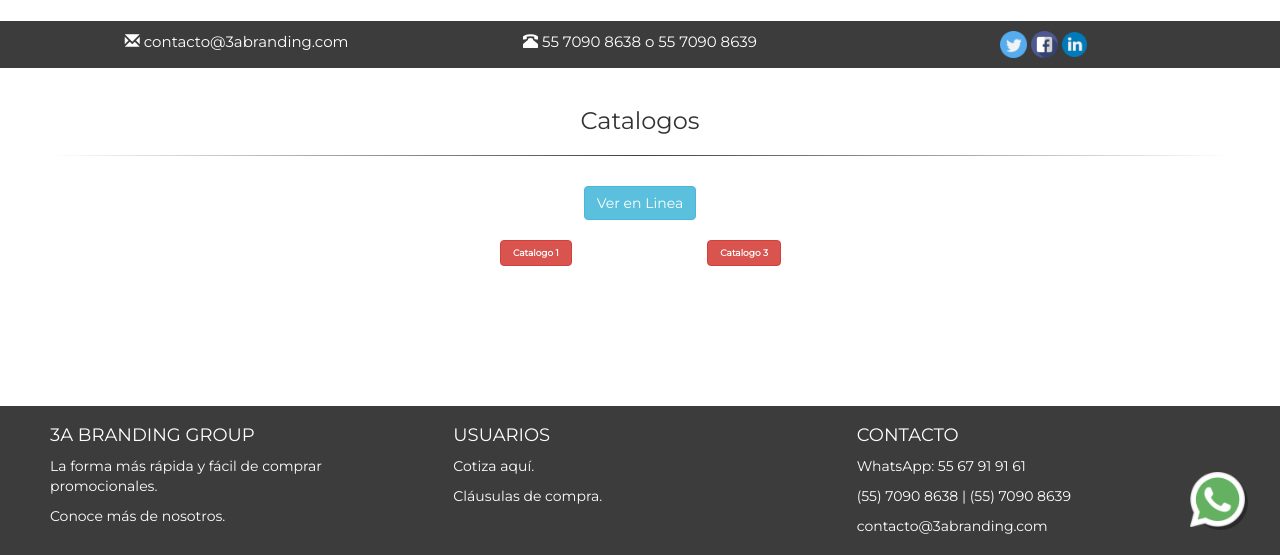
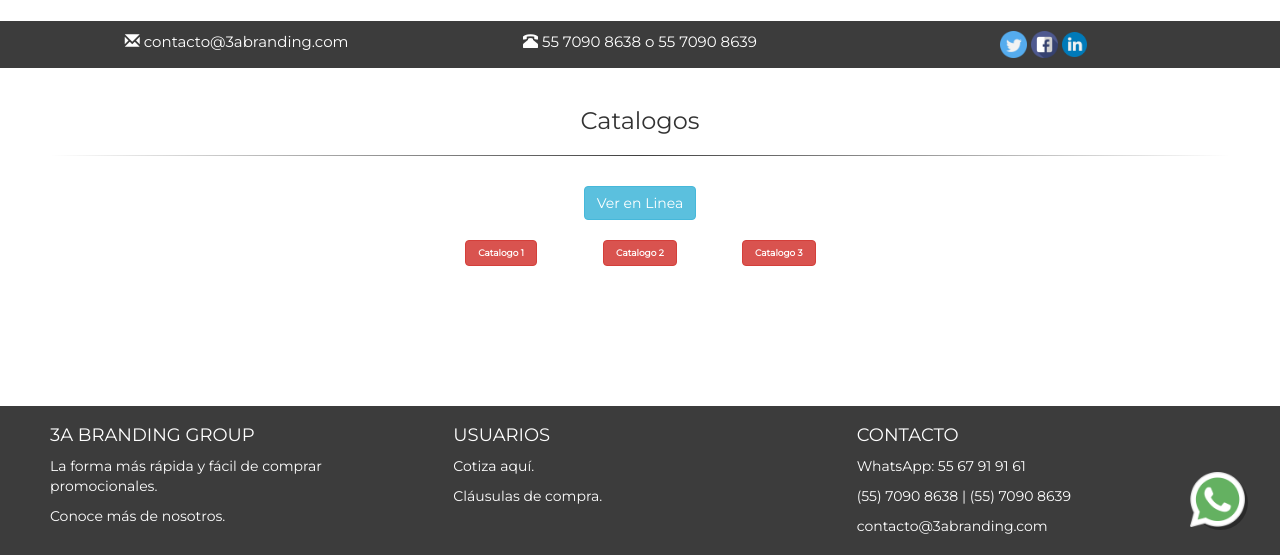
Before and after one commit to CarlosIbarra29/brandinorigin, a PHP site: page /catalogo.php in a window 1280 px wide, after a click on "Ver en Linea". Shown: the part 238-793 px from the top of the page. Run offline with PHP 8.4, Linux system fonts and the light colour scheme; the visitor is signed in with stand-in values (Sample User, id 1); data that the repository does not hold is empty.

Commit message:
Cambios Berri20

```diff
--- a/catalogo.php
+++ b/catalogo.php
@@ -38,14 +38,20 @@ $catalogo_get= fnGetCatalogos();
 
                     <div id="busquedas" class="collapse"><br>
 
-                        <div class="col-md-6 col-sm-6 col-xs-6 text-center">
-                            <a style="font-size: 11px" href="https://online.flippingbook.com/view/925396/" target="_blank">
+                        <div class="col-md-4 col-sm-4 col-xs-4 text-center">
+                            <a style="font-size: 11px" href="https://online.flippingbook.com/view/966754/" target="_blank">
                                 <button class="btn btn-danger" style="font-size: 9px"><b>Catalogo 1</b>
                                 </button>
                             </a>
                         </div>
-                        <div class="col-md-6 col-sm-6 col-xs-6 text-center">
-                            <a style="font-size: 11px" href="http://promocionalesweb.com/CATALOGO_PROMOCIONALES_2020_2021/index.html#I" target="_blank">
+                        <div class="col-md-4 col-sm-4 col-xs-4 text-center">
+                            <a style="font-size: 11px" href="https://catalogos.promocionalesenlinea.com/view/669118/" target="_blank">
+                                <button class="btn btn-danger" style="font-size: 9px"><b>Catalogo 2</b>
+                                </button>
+                            </a>
+                        </div>
+                        <div class="col-md-4 col-sm-4 col-xs-4 text-center">
+                            <a style="font-size: 11px" href="http://www.doblevela.com/catalogovirtual_sinlogo/files/assets/basic-html/page-I.html#" target="_blank">
                                 <button class="btn btn-danger" style="font-size: 9px"><b>Catalogo 3</b>
                                 </button>
                             </a>
```
